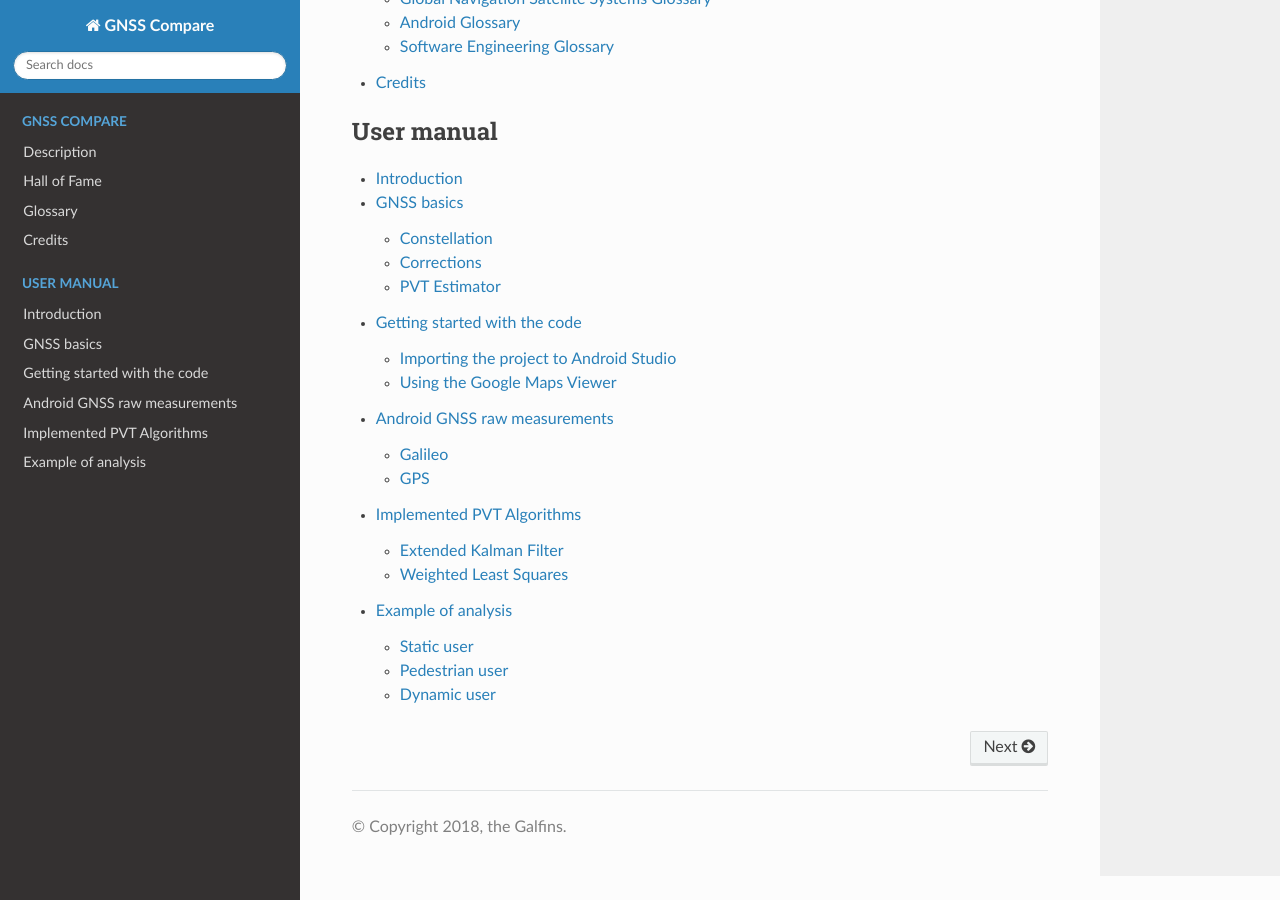
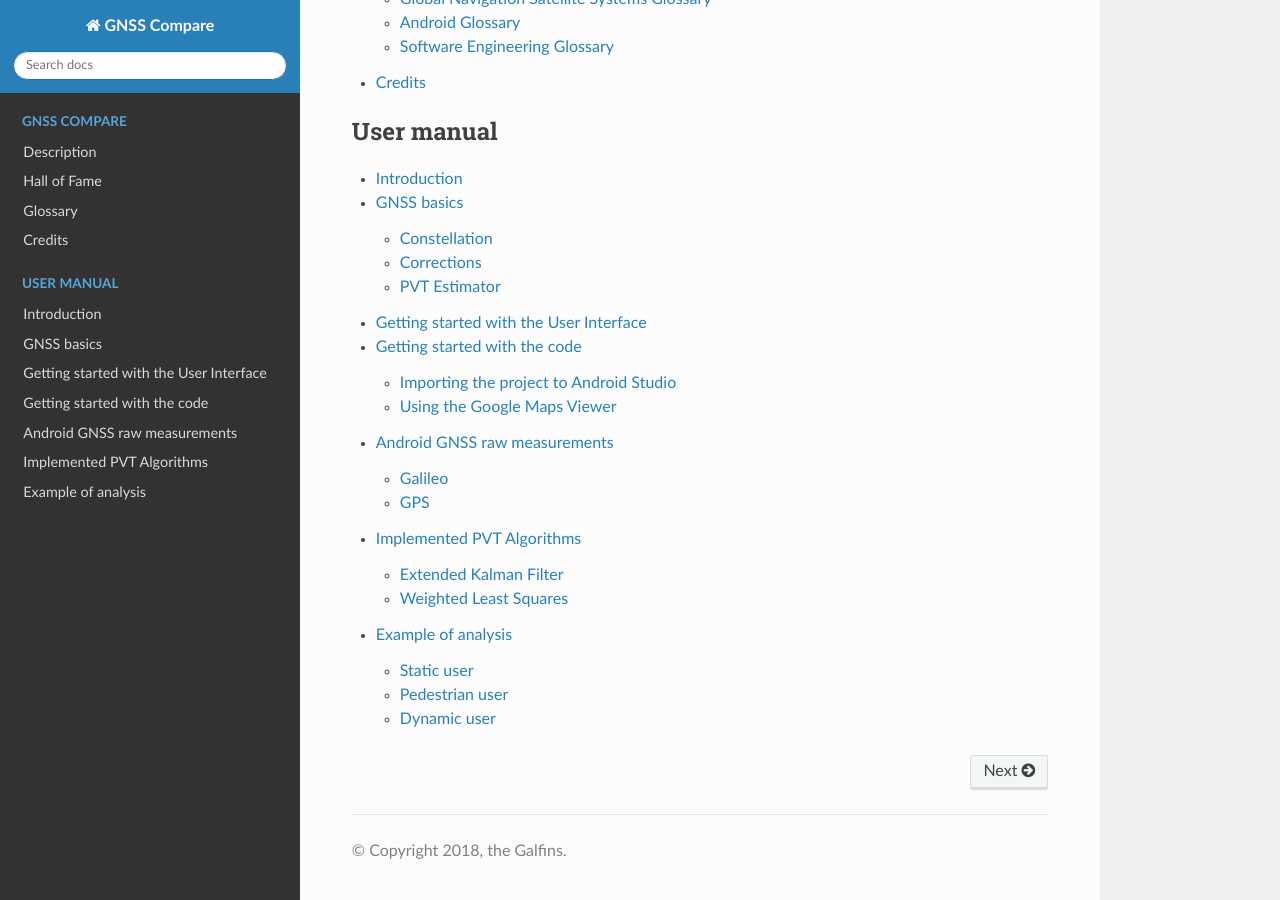
Before and after one commit to TheGalfins/GNSS_Compare, a Sphinx documentation site: the page built from docs/index.rst, in a window 1280 px wide and 900 px high, scrolled down 1038 px. Built offline with Sphinx 7.4.7 and the Read the Docs theme 2.0.0, drawn with Linux system fonts in a browser that asks for light colours; pages that are not in the unit, such as notebooks, are missing from menus.

Commit message:
added ui_description.rst into the index.rst

```diff
--- a/docs/index.rst
+++ b/docs/index.rst
@@ -45,6 +45,7 @@ And we are very happy with the results!
 
     user_manual/intro.rst
     user_manual/gnss_basics.rst
+    user_manual/ui_description.rst
     user_manual/code_basics.rst
     user_manual/android_gnssMeasurements.rst
     user_manual/implemented_algorithms.rst
```
